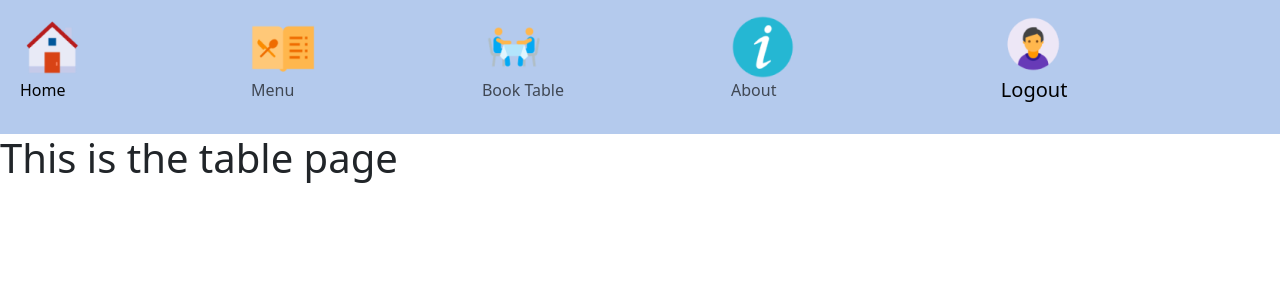
After one commit to douglas86/ci-project4-restaurant-booking-system, a Django app: page /table/ in a window 1280 px wide. The commit adds this page. Shown: the top 300 px of the page. Run offline with Django 5.2, Linux system fonts and the light colour scheme.

Commit message:
created the table page and the link from navbar

```diff
--- /dev/null
+++ b/book_table/admin.py
@@ -0,0 +1 @@
+# Register your models here.
--- /dev/null
+++ b/book_table/apps.py
@@ -0,0 +1,6 @@
+from django.apps import AppConfig
+
+
+class BookTableConfig(AppConfig):
+    default_auto_field = 'django.db.models.BigAutoField'
+    name = 'book_table'
--- /dev/null
+++ b/book_table/models.py
@@ -0,0 +1 @@
+# Create your models here.
--- /dev/null
+++ b/book_table/tests.py
@@ -0,0 +1 @@
+# Create your tests here.
--- /dev/null
+++ b/book_table/views.py
@@ -0,0 +1,6 @@
+from django.views.generic import TemplateView
+
+
+# Create your views here.
+class BookTable(TemplateView):
+    template_name = 'book_table/table.html'
--- a/booking_system/urls.py
+++ b/booking_system/urls.py
@@ -17,11 +17,13 @@ Including another URLconf
 from django.contrib import admin
 from django.urls import path
 
+from book_table.views import BookTable
 from home.views import HomePageView
 from menu.views import MenuView
 
 urlpatterns = [
     path('admin/', admin.site.urls),
     path('menu/', MenuView.as_view(), name='menu'),
+    path('table/', BookTable.as_view(), name='table'),
     path('', HomePageView.as_view(), name='home'),
 ]
--- a/templates/base.html
+++ b/templates/base.html
@@ -2,6 +2,7 @@
 
 {% url 'home' as home %}
 {% url 'menu' as menu %}
+{% url 'table' as table %}
 
 <!DOCTYPE html>
 <html lang="en">
@@ -45,7 +46,7 @@
                         <img src="{% static 'images/navbar/Restaurant Menu.png' %}" alt="not found">
                         <p>Menu</p>
                     </a>
-                    <a class="nav-link icon" href="#">
+                    <a class="nav-link icon" href="{% url 'table' %}">
                         <img src="{% static 'images/navbar/Restaurant Table.png' %}" alt="not found">
                         <p>Book Table</p>
                     </a>
--- /dev/null
+++ b/templates/book_table/table.html
@@ -0,0 +1,5 @@
+{% extends 'base.html' %}
+
+{% block content %}
+    <h1>This is the table page</h1>
+{% endblock content %}
```
Also changed, not shown: book_table/__init__.py (added), book_table/migrations/__init__.py (added).
